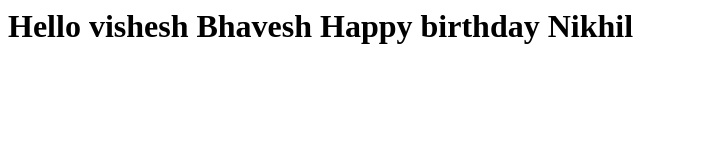
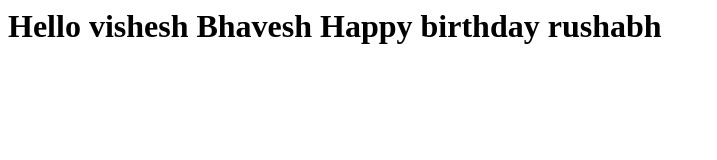
Before and after one commit to 2sidpatill/sidjenkins, a plain HTML site: page index.html in a window 1280 px wide. Shown: the whole page, without its empty margins (0-717 px from the left). Drawn offline with Linux system fonts and the light colour scheme.

Commit message:
Update index.html

```diff
--- a/index.html
+++ b/index.html
@@ -1,2 +1,2 @@
 <h1> Hello vishesh Bhavesh
-Happy birthday Nikhil</h1>
+Happy birthday rushabh</h1>
```
